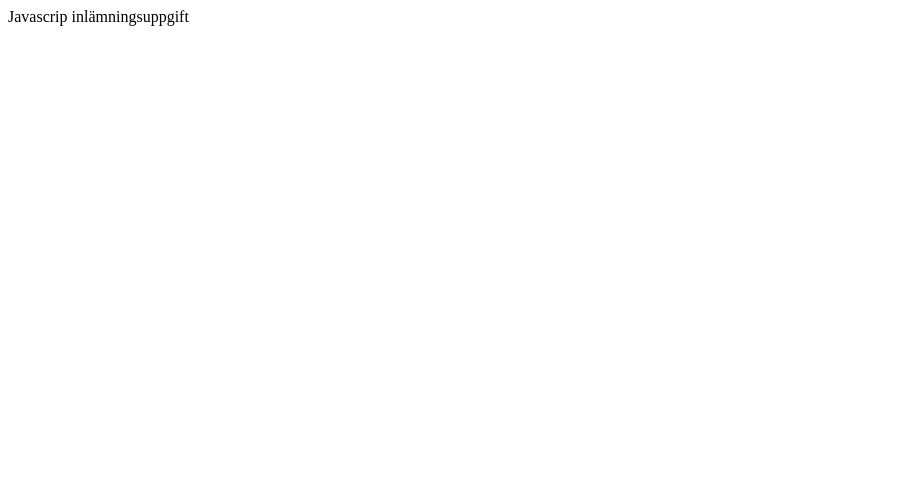
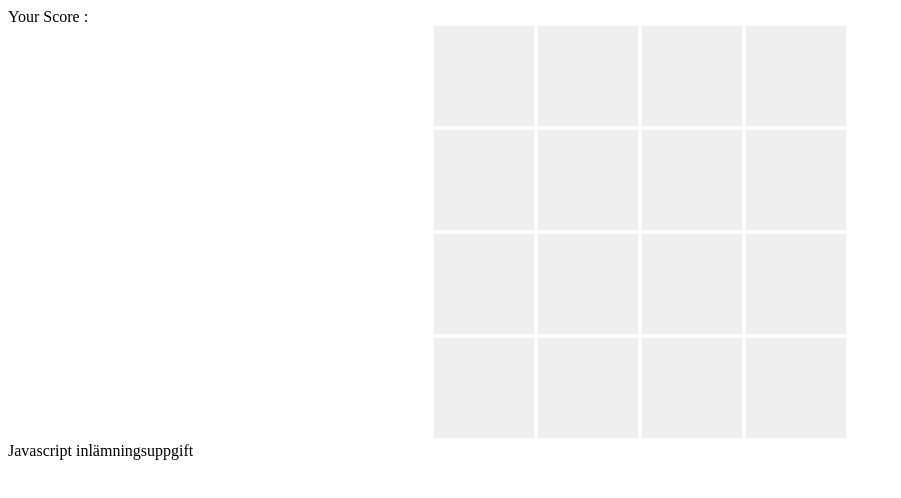
Before and after one commit to shenolosman/School-Project-Javascript, a plain HTML site: page index.html in a window 1280 px wide. Shown: the whole page, without its empty margins (0-901 px from the left). Drawn offline with Linux system fonts and the light colour scheme.

Commit message:
style cards

```diff
--- a/index.html
+++ b/index.html
@@ -11,17 +11,40 @@
 
 <body>
     <header>
-
+Your Score :
     </header>
     <main>
-
+<div class="row">
+    <div class="card"></div>
+    <div class="card"></div>
+    <div class="card"></div>
+    <div class="card"></div>
+</div>
+<div class="row">
+    <div class="card"></div>
+    <div class="card"></div>
+    <div class="card"></div>
+    <div class="card"></div>
+</div>
+<div class="row">
+    <div class="card"></div>
+    <div class="card"></div>
+    <div class="card"></div>
+    <div class="card"></div>
+</div>
+<div class="row">
+    <div class="card"></div>
+    <div class="card"></div>
+    <div class="card"></div>
+    <div class="card"></div>
+</div>
 
 
 
     </main>
     <footer>
         <section>
-            Javascrip inlämningsuppgift
+            Javascript inlämningsuppgift
         </section>
     </footer>
     <script src="/logic.js"></script>
--- a/style.css
+++ b/style.css
@@ -1,2 +1,44 @@
 /* style codes
 */
+
+.row{
+    text-align: center;
+}
+.card{
+ display: inline-block;
+ width: 100px;
+ height: 100px;
+ background-color: rgb(238, 238, 238);
+ cursor: pointer;
+}
+.card:hover{
+    box-shadow:inset 0px 0px 0px 1px black;
+}
+.color-hidden{
+    background-color: rgb(238, 238, 238);
+}
+/* färg classer  */
+.orange{
+    color: orange;
+}
+.red{
+    color: red;
+}
+.cyan{
+    color:cyan;
+}
+.yellow{
+    color: yellow;
+}
+.blue{
+    color: blue;
+}
+.purple{
+    color: purple;
+}
+.green{
+    color: green;
+}
+.pink{
+    color: pink;
+}
```
